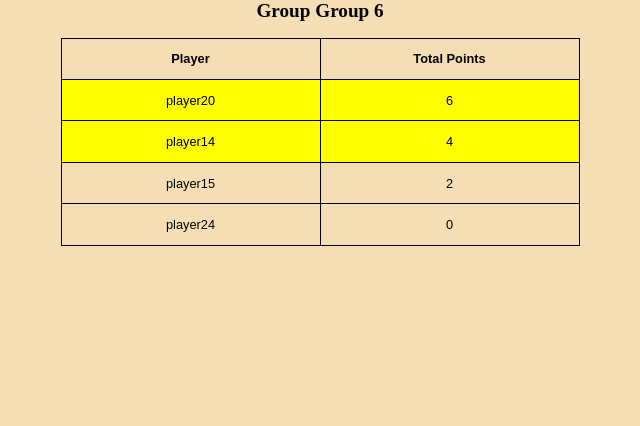
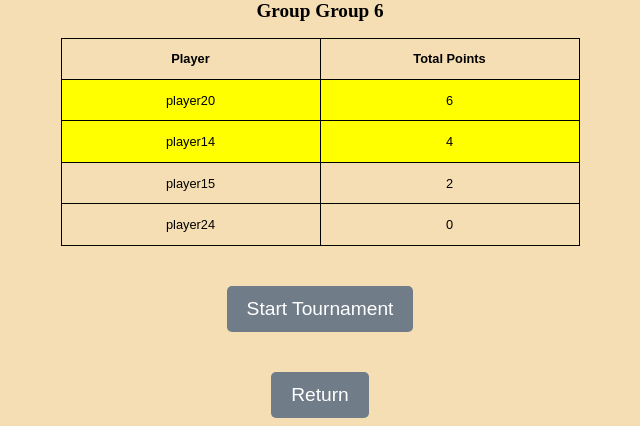
Before and after one commit to Fubiii11/Dart_tournament, a Flask app: page /elimination-round/results in a window 1280 px wide. Shown: the part 1442-1868 px from the top of the page, without its empty margins (320-960 px from the left). Before the commit the page ends 1688 px from the top, so only its background shows below. Run offline with Flask 3, Linux system fonts and the light colour scheme; data comes from the database, SQL or seed files in the repository; both versions use the stored data as it was after the commit.

Commit message:
added the next file

```diff
--- a/app.py
+++ b/app.py
@@ -136,7 +136,7 @@ def game(number_of_groups):
 def randomize_groups(number_of_groups):
     return redirect(url_for("game", number_of_groups=number_of_groups))
 
-# note: i have to input the single groups in the function to add them to the db
+
 @app.route("/game/savegroups", methods=["POST"])
 def save_groups_to_db():
     GroupPlayer.query.delete()
@@ -305,6 +305,9 @@ def get_players_for_next_round(groups):
 
     return advancing_players
 
+@app.route("/elimination-round/return", methods=["GET"])
+def return_to_scoreboard():
+    return redirect(url_for("elimination_round.html"))
 
 if __name__ == '__main__':
     app.run(debug=True)
--- a/templates/first_leaderboard.html
+++ b/templates/first_leaderboard.html
@@ -4,7 +4,7 @@
     <link rel="stylesheet" href="{{ url_for('static', filename='css/styles.css') }}">
     <meta charset="UTF-8">
     <meta name="viewport" content="width=device-width, initial-scale=1.0">
-    <title>Tournament Matches</title>
+    <title>Leaderboard</title>
     <script>
         // Save the scroll position when the page is unloaded (i.e., before reloading)
         window.onbeforeunload = function() {
@@ -43,3 +43,10 @@
         </tbody>
     </table>
     {% endfor %}
+    <form action="/tournament/start" method="GET" class="start_game">
+        <input type="submit" value="Start Tournament">
+    </form>
+    <form action="/elimination-round/return" method="GET" class="start_game">
+        <input type="submit" value="Return">
+    </form>
+</body>
```
Also changed, not shown: databases.py (+10 -0 lines), templates/bracket_tournament.html (added, +11 -0 lines), instance/test.db.
